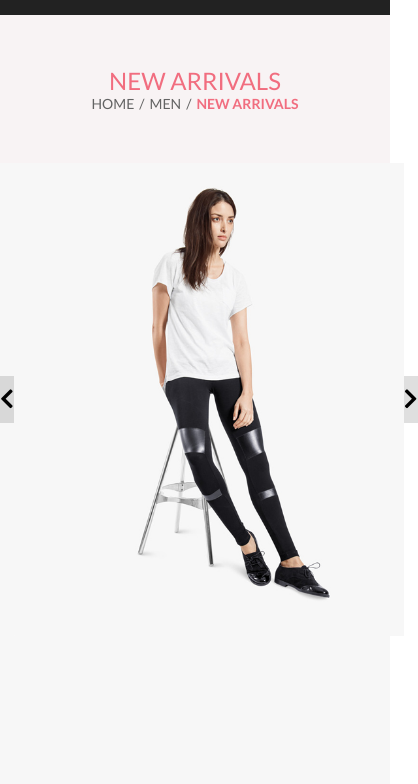
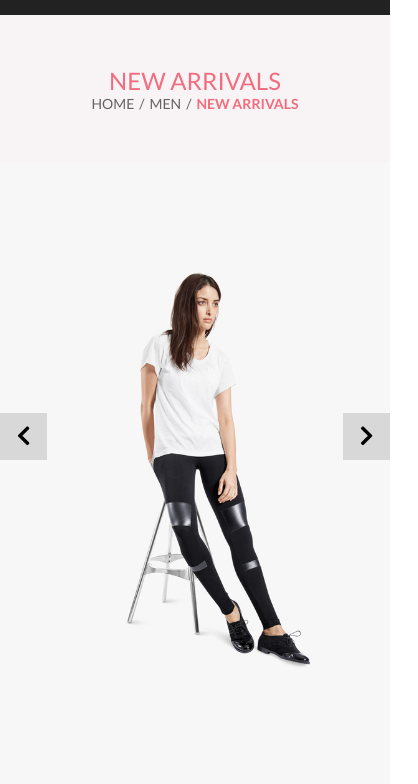
Before and after one commit to BuzmakovaNatasha/Shop, a plain HTML site: page product.html in a window 390 px wide. Shown: the part 60-844 px from the top of the page, 418 px wide, since content can reach past the window. Drawn offline with Linux system fonts and the light colour scheme.

Commit message:
1. Исправила ошибки на странице Product (кнопки перелистывания фотографий позиционировала через свойство position). 2. Доделала адаптив. 3. Подключила шрифты локально.

```diff
--- a/product.html
+++ b/product.html
@@ -6,6 +6,7 @@
    <meta http-equiv="X-UA-Compatible" content="IE=edge">
    <meta name="viewport" content="width=device-width, initial-scale=1.0">
    <title>Shop</title>
+   <link href="https://fonts.googleapis.com/css2?family=Lato:wght@300;400;700;900&display=swap" rel="stylesheet">
    <link rel="stylesheet" href="css/normalize.css">
    <link rel="stylesheet" href="css/all.min.css">
    <link rel="stylesheet" href="scss/style.css">
@@ -130,17 +131,15 @@
             </div>
          </section>
          <section class="product">
+            <button class="product__btn-item product__btn-item_left">
+               <i class="fas fa-chevron-left"></i>
+            </button>
+            <button class="product__btn-item product__btn-item_right">
+               <i class="fas fa-chevron-right"></i>
+            </button>
             <div class="product__box container">
-               <div class="product__photo">
-                  <button>
-                     <i class="fas fa-chevron-left"></i>
-                  </button>
-                  <img src="img/product__photo.png" alt="photo">
-                  <button>
-                     <i class="fas fa-chevron-right"></i>
-                  </button>
-               </div>
-               <div class="product-info">
+               <img src="img/product__photo.png" alt="photo">
+               <div class="product-info container">
                   <span class="product-info__heading_mini text_pink">Women collection</span>
                   <span class="product-info__heading">Moschino cheap and chic</span>
                   <p class="product-info__text">Compellingly actualize fully researched processes before proactive
--- a/scss/_cart.scss
+++ b/scss/_cart.scss
@@ -102,6 +102,7 @@
    &__form {
       display: flex;
       flex-direction: column;
+      margin-left: 10px;
       & .adress {
          display: flex;
          flex-direction: column;
--- a/scss/_general.scss
+++ b/scss/_general.scss
@@ -9,7 +9,7 @@ $height_top_catalog: 148px;
 }
 
 body {
-   font-family: Lato;
+   font-family: "Lato", sans-serif;
    font-weight: 300;
    font-size: 14px;
    line-height: 17px;
--- a/scss/_product.scss
+++ b/scss/_product.scss
@@ -1,14 +1,10 @@
 .product {
    background-color: #f7f7f7;
-   height: 777px;
-   &__box {
    position: relative;
-   }
-   &__photo {
-      display: flex;
-      justify-content: space-between;
-      align-items: center;
-      & button {
+   &__btn-item {
+      position: absolute;
+      top: 40%;
+      z-index: 10;
       width: 47px;
       height: 47px;
       background-color: rgba(42, 42, 42, 0.15);
@@ -23,14 +19,23 @@
          font-size: 22px;
          color: #000000;
       }
+      &_right {
+         right: 0;
       }
+   }
+   &__box {
+      position: relative;
+      display: flex;
+      justify-content: center;
+      align-items: center;
+      height: 776px;
       & img {
          max-width: 597px;
          width: 100%;
       }
    }
    &-info {
-      max-width: 1140px;
+      max-width: 100%;
       position: absolute;
       top: 712px;
       display: flex;
--- a/scss/style.scss
+++ b/scss/style.scss
@@ -1,4 +1,30 @@
-@import url("https://fonts.googleapis.com/css2?family=Lato:wght@300;400;700;900&display=swap");
+@font-face {
+   font-family: lato;
+   src: url(../fonts/lato-light.ttf);
+   font-weight: 300;
+   font-style: normal;
+}
+
+@font-face {
+   font-family: lato;
+   src: url(../fonts/lato-regular.ttf);
+   font-weight: 400;
+   font-style: normal;
+}
+
+@font-face {
+   font-family: lato;
+   src: url(../fonts/lato-bold.ttf);
+   font-weight: 700;
+   font-style: normal;
+}
+
+@font-face {
+   font-family: lato;
+   src: url(../fonts/lato-black.ttf);
+   font-weight: 900;
+   font-style: normal;
+}
 
 @import "_general";
 @import "_header";
@@ -37,11 +63,6 @@
          display: none;
       }
    }
-   .product {
-      &__box {
-         padding: 0;
-      }
-   }
 }
 
 @media (max-width: 850px) {
@@ -68,8 +89,12 @@
          align-items: center;
          justify-content: space-between;
          padding: 64.5px 0 0;
+         margin-left: 0;
          & .adress {
             padding: 0;
+         }
+         & .order {
+            margin-left: 10px;
          }
       }
    }
@@ -159,7 +184,12 @@
       display: none;
    }
    .product {
-      height: 624px;
+      &__box {
+         height: 624px;
+         & img {
+            max-width: 466px;
+         }
+      }
       &-info {
          top: 624px;
       }
@@ -205,7 +235,7 @@
    }
 }
 
-@media (max-width: 600px) {
+@media (max-width: 680px) {
    .product-info__price {
       &::after {
          left: -209px;
@@ -216,6 +246,9 @@
       flex-direction: column;
       & .adress {
          padding-bottom: 48.5px;
+      }
+      & .order {
+         margin-left: 0;
       }
    }
 }
@@ -331,7 +364,9 @@
    }
    .product {
       &__box {
-         padding: 0;
+         & img {
+            max-width: 374px;
+         }
       }
       &-info {
          &__text {
```
Also changed, not shown: cart.html (+1 -0 lines), catalog.html (+1 -0 lines), index.html (+1 -0 lines), registration.html (+1 -0 lines), fonts/lato-black.ttf (added), fonts/lato-bold.ttf (added), fonts/lato-light.ttf (added), fonts/lato-regular.ttf (added), scss/style.css, 1 other file. Lines whose indentation alone changed are shown as unchanged.
